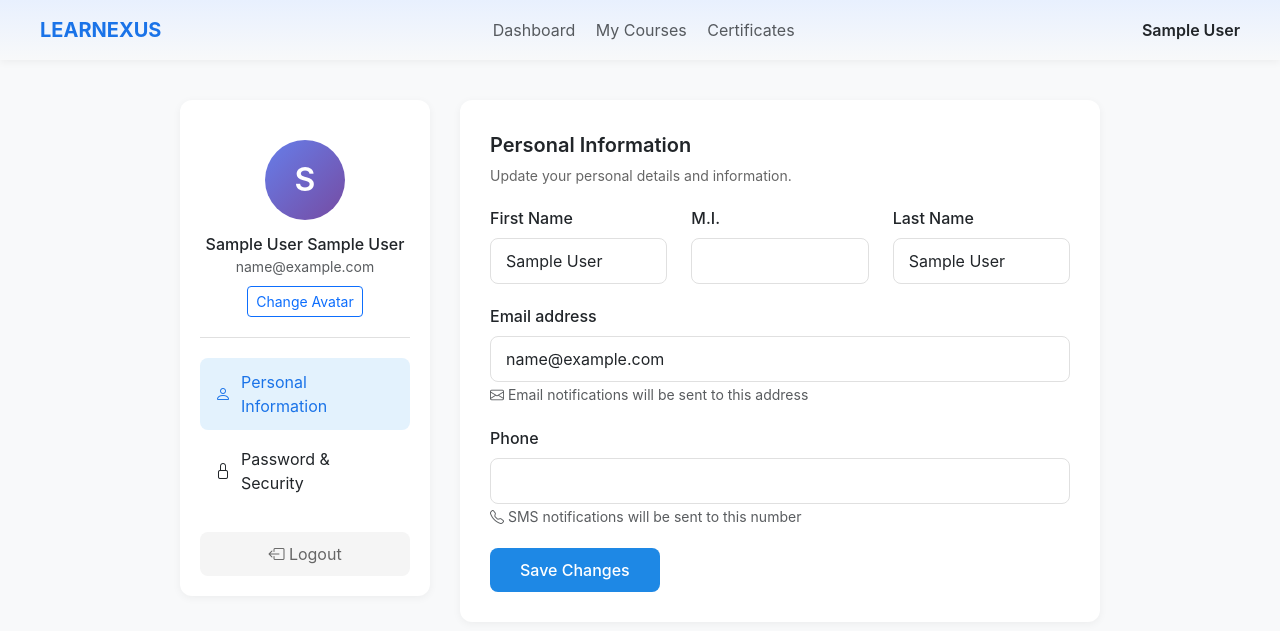
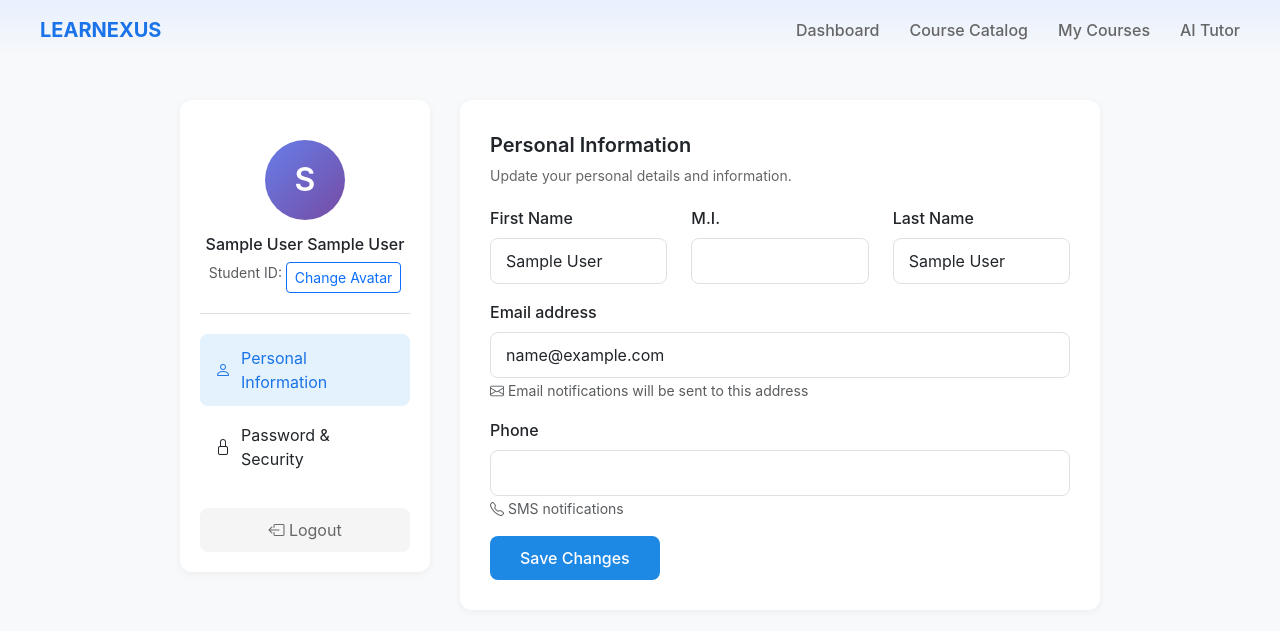
Before and after one commit to AngelLacabs/Learnexus, a PHP site: page /student/settings.php in a window 1280 px wide. Shown: the top 631 px of the page. Run offline with PHP 8.4, Linux system fonts and the light colour scheme; the visitor is signed in with stand-in values (Sample User, id 1); some libraries are stand-ins or nearby versions.

Commit message:
Profile Edit FIXED

```diff
--- a/student/dashboard.php
+++ b/student/dashboard.php
@@ -438,7 +438,7 @@ $page_title = "Dashboard - Learnexus";
         <span class="notification-badge">3</span>
     </div>
 
-                <div class="user-info">
+    <div class="user-info" onclick="window.location.href='settings.php'" style="cursor: pointer;">
         <span style="font-weight: 600; color: #333;"><?php echo htmlspecialchars($_SESSION['first_name'] . ' ' . $_SESSION['last_name']); ?></span>
         <div class="user-avatar">
             <?php echo strtoupper(substr($_SESSION['first_name'], 0, 1)); ?>
--- a/student/settings.php
+++ b/student/settings.php
@@ -1,18 +1,13 @@
 <?php
-// ========================================
-// FILE: teacher/settings.php (and student/settings.php - same code)
-// User Settings Page
-// ========================================
 session_start();
 require_once '../database/db_connect.php';
 
-if (!isset($_SESSION['user_id'])) {
+if (!isset($_SESSION['user_id']) || $_SESSION['role'] !== 'student') {
     header('Location: ../index.php');
     exit();
 }
 
 $userID = $_SESSION['user_id'];
-$role = $_SESSION['role'];
 
 // Get user data
 $stmt = $conn->prepare("SELECT * FROM users WHERE userID = ?");
@@ -53,6 +48,11 @@ if ($_SERVER['REQUEST_METHOD'] === 'POST' && isset($_POST['update_password'])) {
                 $stmt = $conn->prepare("UPDATE users SET passwordHash = ? WHERE userID = ?");
                 $stmt->execute([$newHash, $userID]);
                 $success = "Password updated successfully!";
+
+                // Refresh user data
+                $stmt = $conn->prepare("SELECT * FROM users WHERE userID = ?");
+                $stmt->execute([$userID]);
+                $user = $stmt->fetch();
             } else {
                 $error = "Password must be at least 6 characters";
             }
@@ -69,170 +69,48 @@ if ($_SERVER['REQUEST_METHOD'] === 'POST' && isset($_POST['update_password'])) {
 <head>
     <meta charset="UTF-8">
     <meta name="viewport" content="width=device-width, initial-scale=1.0">
-    <title>User Settings - Learnexus</title>
-    <link rel="icon" type="image/png" href="../images/Learnexus.png">
+    <title>Settings - Learnexus</title>
     <link href="https://cdn.jsdelivr.net/npm/bootstrap@5.3.3/dist/css/bootstrap.min.css" rel="stylesheet">
     <link rel="stylesheet" href="https://cdn.jsdelivr.net/npm/bootstrap-icons@1.11.1/font/bootstrap-icons.css">
     <script src="https://cdn.jsdelivr.net/npm/sweetalert2@11"></script>
     <style>
-        body {
-            background-color: #f8f9fa;
-            font-family: -apple-system, BlinkMacSystemFont, 'Segoe UI', Roboto, sans-serif;
-        }
-
-        .top-nav {
-            background: linear-gradient(180deg, #e8f0fe 0%, #f8f9fa 100%);
-            padding: 15px 40px;
-            display: flex;
-            justify-content: space-between;
-            align-items: center;
-            box-shadow: 0 2px 8px rgba(0,0,0,0.05);
-        }
-
-        .container-main {
-            max-width: 1000px;
-            margin: 40px auto;
-            padding: 0 40px;
-        }
-
-        .settings-layout {
-            display: grid;
-            grid-template-columns: 250px 1fr;
-            gap: 30px;
-        }
-
-        .settings-sidebar {
-            background: white;
-            border-radius: 12px;
-            padding: 20px;
-            box-shadow: 0 2px 8px rgba(0,0,0,0.05);
-            height: fit-content;
-        }
-
-        .avatar-section {
-            text-align: center;
-            padding: 20px 0;
-            border-bottom: 1px solid #e0e0e0;
-            margin-bottom: 20px;
-        }
-
-        .avatar {
-            width: 80px;
-            height: 80px;
-            background: linear-gradient(135deg, #667eea 0%, #764ba2 100%);
-            border-radius: 50%;
-            display: flex;
-            align-items: center;
-            justify-content: center;
-            color: white;
-            font-size: 32px;
-            font-weight: 600;
-            margin: 0 auto 15px;
-        }
-
-        .sidebar-menu {
-            list-style: none;
-            padding: 0;
-            margin: 0;
-        }
-
-        .sidebar-menu li {
-            padding: 12px 15px;
-            cursor: pointer;
-            border-radius: 8px;
-            margin-bottom: 5px;
-            display: flex;
-            align-items: center;
-            gap: 10px;
-            transition: background 0.2s;
-        }
-
-        .sidebar-menu li:hover {
-            background: #f5f5f5;
-        }
-
-        .sidebar-menu li.active {
-            background: #e3f2fd;
-            color: #1a73e8;
-        }
-
-        .settings-content {
-            background: white;
-            border-radius: 12px;
-            padding: 30px;
-            box-shadow: 0 2px 8px rgba(0,0,0,0.05);
-        }
-
-        .section-title {
-            font-size: 20px;
-            font-weight: 600;
-            margin-bottom: 5px;
-        }
-
-        .section-subtitle {
-            color: #666;
-            font-size: 14px;
-            margin-bottom: 20px;
-        }
-
-        .form-group {
-            margin-bottom: 20px;
-        }
-
-        .form-label {
-            font-weight: 500;
-            margin-bottom: 8px;
-        }
-
-        .form-control {
-            padding: 10px 15px;
-            border: 1px solid #e0e0e0;
-            border-radius: 8px;
-        }
-
-        .btn-save {
-            background: #1e88e5;
-            color: white;
-            padding: 10px 30px;
-            border: none;
-            border-radius: 8px;
-            font-weight: 500;
-        }
-
-        .btn-save:hover {
-            background: #1565c0;
-        }
-
-        .btn-logout {
-            background: #f5f5f5;
-            color: #666;
-            padding: 10px 20px;
-            border: none;
-            border-radius: 8px;
-            width: 100%;
-            margin-top: 20px;
-        }
+        body { background: #f8f9fa; font-family: -apple-system, BlinkMacSystemFont, 'Segoe UI', Roboto, sans-serif; }
+        .top-nav { background: linear-gradient(180deg, #e8f0fe 0%, #f8f9fa 100%); padding: 15px 40px; display: flex; justify-content: space-between; align-items: center; }
+        .brand { font-size: 20px; font-weight: 700; color: #1a73e8; }
+        .nav-menu { display: flex; gap: 30px; }
+        .nav-link { color: #666; text-decoration: none; font-weight: 500; }
+        .nav-link:hover { color: #1a73e8; }
+        .container-main { max-width: 1000px; margin: 40px auto; padding: 0 40px; }
+        .settings-layout { display: grid; grid-template-columns: 250px 1fr; gap: 30px; }
+        .settings-sidebar { background: white; border-radius: 12px; padding: 20px; box-shadow: 0 2px 8px rgba(0,0,0,0.05); height: fit-content; }
+        .avatar-section { text-align: center; padding: 20px 0; border-bottom: 1px solid #e0e0e0; margin-bottom: 20px; }
+        .avatar { width: 80px; height: 80px; background: linear-gradient(135deg, #667eea 0%, #764ba2 100%); border-radius: 50%; display: flex; align-items: center; justify-content: center; color: white; font-size: 32px; font-weight: 600; margin: 0 auto 15px; }
+        .sidebar-menu { list-style: none; padding: 0; margin: 0; }
+        .sidebar-menu li { padding: 12px 15px; cursor: pointer; border-radius: 8px; margin-bottom: 5px; display: flex; align-items: center; gap: 10px; transition: background 0.2s; }
+        .sidebar-menu li:hover { background: #f5f5f5; }
+        .sidebar-menu li.active { background: #e3f2fd; color: #1a73e8; }
+        .settings-content { background: white; border-radius: 12px; padding: 30px; box-shadow: 0 2px 8px rgba(0,0,0,0.05); }
+        .section-title { font-size: 20px; font-weight: 600; margin-bottom: 5px; }
+        .section-subtitle { color: #666; font-size: 14px; margin-bottom: 20px; }
+        .form-label { font-weight: 500; margin-bottom: 8px; }
+        .form-control { padding: 10px 15px; border: 1px solid #e0e0e0; border-radius: 8px; }
+        .btn-save { background: #1e88e5; color: white; padding: 10px 30px; border: none; border-radius: 8px; font-weight: 500; }
+        .btn-save:hover { background: #1565c0; }
+        .btn-logout { background: #f5f5f5; color: #666; padding: 10px 20px; border: none; border-radius: 8px; width: 100%; margin-top: 20px; }
     </style>
 </head>
 <body>
     <!-- Top Navigation -->
     <div class="top-nav">
-        <div style="font-size: 20px; font-weight: 700; color: #1a73e8;">LEARNEXUS</div>
-        <div>
-            <a href="dashboard.php" class="me-3 text-decoration-none text-muted">Dashboard</a>
-            <?php if ($role == 'instructor'): ?>
-                <a href="courses.php" class="me-3 text-decoration-none text-muted">Courses</a>
-                <a href="quizzes.php" class="me-3 text-decoration-none text-muted">Quizzes</a>
-                <a href="enrollees.php" class="me-3 text-decoration-none text-muted">Enrollees</a>
-            <?php else: ?>
-                <a href="my_courses.php" class="me-3 text-decoration-none text-muted">My Courses</a>
-                <a href="certificates.php" class="me-3 text-decoration-none text-muted">Certificates</a>
-            <?php endif; ?>
+        <div class="brand">LEARNEXUS</div>
+        <div class="nav-menu">
+            <a href="dashboard.php" class="nav-link">Dashboard</a>
+            <a href="course_catalog.php" class="nav-link">Course Catalog</a>
+            <a href="my_courses.php" class="nav-link">My Courses</a>
+            <a href="ai_tutor.php" class="nav-link">AI Tutor</a>
         </div>
-        <span style="font-weight: 600;"><?php echo htmlspecialchars($_SESSION['first_name']); ?></span>
     </div>
 
-    <!-- Main Content -->
     <div class="container-main">
         <div class="settings-layout">
             <!-- Sidebar -->
@@ -242,7 +120,7 @@ if ($_SERVER['REQUEST_METHOD'] === 'POST' && isset($_POST['update_password'])) {
                         <?php echo strtoupper(substr($_SESSION['first_name'], 0, 1)); ?>
                     </div>
                     <h6 class="mb-0"><?php echo htmlspecialchars($user['firstName'] . ' ' . $user['lastName']); ?></h6>
-                    <small class="text-muted"><?php echo htmlspecialchars($user['email']); ?></small>
+                    <small class="text-muted">Student ID: <?php echo htmlspecialchars($user['studentNumber']); ?></small>
                     <button class="btn btn-sm btn-outline-primary mt-2">Change Avatar</button>
                 </div>
 
@@ -271,30 +149,24 @@ if ($_SERVER['REQUEST_METHOD'] === 'POST' && isset($_POST['update_password'])) {
                         <input type="hidden" name="update_info" value="1">
 
                         <div class="row">
-                            <div class="col-md-4">
-                                <div class="form-group">
+                            <div class="col-md-4 mb-3">
                                 <label class="form-label">First Name</label>
                                 <input type="text" name="firstName" class="form-control"
                                        value="<?php echo htmlspecialchars($user['firstName']); ?>" required>
                             </div>
-                            </div>
-                            <div class="col-md-4">
-                                <div class="form-group">
+                            <div class="col-md-4 mb-3">
                                 <label class="form-label">M.I.</label>
                                 <input type="text" name="middleInitial" class="form-control" maxlength="5"
                                        value="<?php echo htmlspecialchars($user['middleInitial']); ?>">
                             </div>
-                            </div>
-                            <div class="col-md-4">
-                                <div class="form-group">
+                            <div class="col-md-4 mb-3">
                                 <label class="form-label">Last Name</label>
                                 <input type="text" name="lastName" class="form-control"
                                        value="<?php echo htmlspecialchars($user['lastName']); ?>" required>
                             </div>
                         </div>
-                        </div>
 
-                        <div class="form-group">
+                        <div class="mb-3">
                             <label class="form-label">Email address</label>
                             <input type="email" name="email" class="form-control"
                                    value="<?php echo htmlspecialchars($user['email']); ?>" required>
@@ -303,12 +175,12 @@ if ($_SERVER['REQUEST_METHOD'] === 'POST' && isset($_POST['update_password'])) {
                             </small>
                         </div>
 
-                        <div class="form-group">
+                        <div class="mb-3">
                             <label class="form-label">Phone</label>
                             <input type="text" name="phone" class="form-control" maxlength="11"
                                    value="<?php echo htmlspecialchars($user['phone']); ?>">
                             <small class="text-muted">
-                                <i class="bi bi-telephone"></i> SMS notifications will be sent to this number
+                                <i class="bi bi-telephone"></i> SMS notifications
                             </small>
                         </div>
 
@@ -324,35 +196,25 @@ if ($_SERVER['REQUEST_METHOD'] === 'POST' && isset($_POST['update_password'])) {
                     <form method="POST">
                         <input type="hidden" name="update_password" value="1">
 
-                        <div class="form-group">
+                        <div class="mb-3">
                             <label class="form-label">Current Password</label>
                             <div class="input-group">
-                                <input type="password" name="currentPassword" class="form-control" id="currentPass" required>
-                                <button class="btn btn-outline-secondary" type="button" onclick="togglePassword('currentPass')">
+                                <input type="password" name="currentPassword" class="form-control" required>
+                                <button class="btn btn-outline-secondary" type="button" onclick="togglePassword(this)">
                                     <i class="bi bi-eye"></i>
                                 </button>
                             </div>
                         </div>
 
-                        <div class="form-group">
+                        <div class="mb-3">
                             <label class="form-label">New Password</label>
-                            <div class="input-group">
-                                <input type="password" name="newPassword" class="form-control" id="newPass" required>
-                                <button class="btn btn-outline-secondary" type="button" onclick="togglePassword('newPass')">
-                                    <i class="bi bi-eye"></i>
-                                </button>
-                            </div>
+                            <input type="password" name="newPassword" class="form-control" required>
                             <small class="text-muted">Min. 6 characters</small>
                         </div>
 
-                        <div class="form-group">
+                        <div class="mb-3">
                             <label class="form-label">Confirm Password</label>
-                            <div class="input-group">
-                                <input type="password" name="confirmPassword" class="form-control" id="confirmPass" required>
-                                <button class="btn btn-outline-secondary" type="button" onclick="togglePassword('confirmPass')">
-                                    <i class="bi bi-eye"></i>
-                                </button>
-                            </div>
+                            <input type="password" name="confirmPassword" class="form-control" required>
                         </div>
 
                         <button type="submit" class="btn-save">Update Password</button>
@@ -363,7 +225,6 @@ if ($_SERVER['REQUEST_METHOD'] === 'POST' && isset($_POST['update_password'])) {
     </div>
 
     <script>
-        // Tab switching
         document.querySelectorAll('.sidebar-menu li').forEach(item => {
             item.addEventListener('click', function() {
                 document.querySelectorAll('.sidebar-menu li').forEach(li => li.classList.remove('active'));
@@ -377,13 +238,11 @@ if ($_SERVER['REQUEST_METHOD'] === 'POST' && isset($_POST['update_password'])) {
             });
         });
 
-        // Toggle password visibility
-        function togglePassword(id) {
-            const input = document.getElementById(id);
+        function togglePassword(button) {
+            const input = button.previousElementSibling;
             input.type = input.type === 'password' ? 'text' : 'password';
         }
 
-        // Success message
         <?php if (isset($success)): ?>
         Swal.fire({
             icon: 'success',
```
Lines whose indentation alone changed are shown as unchanged.
